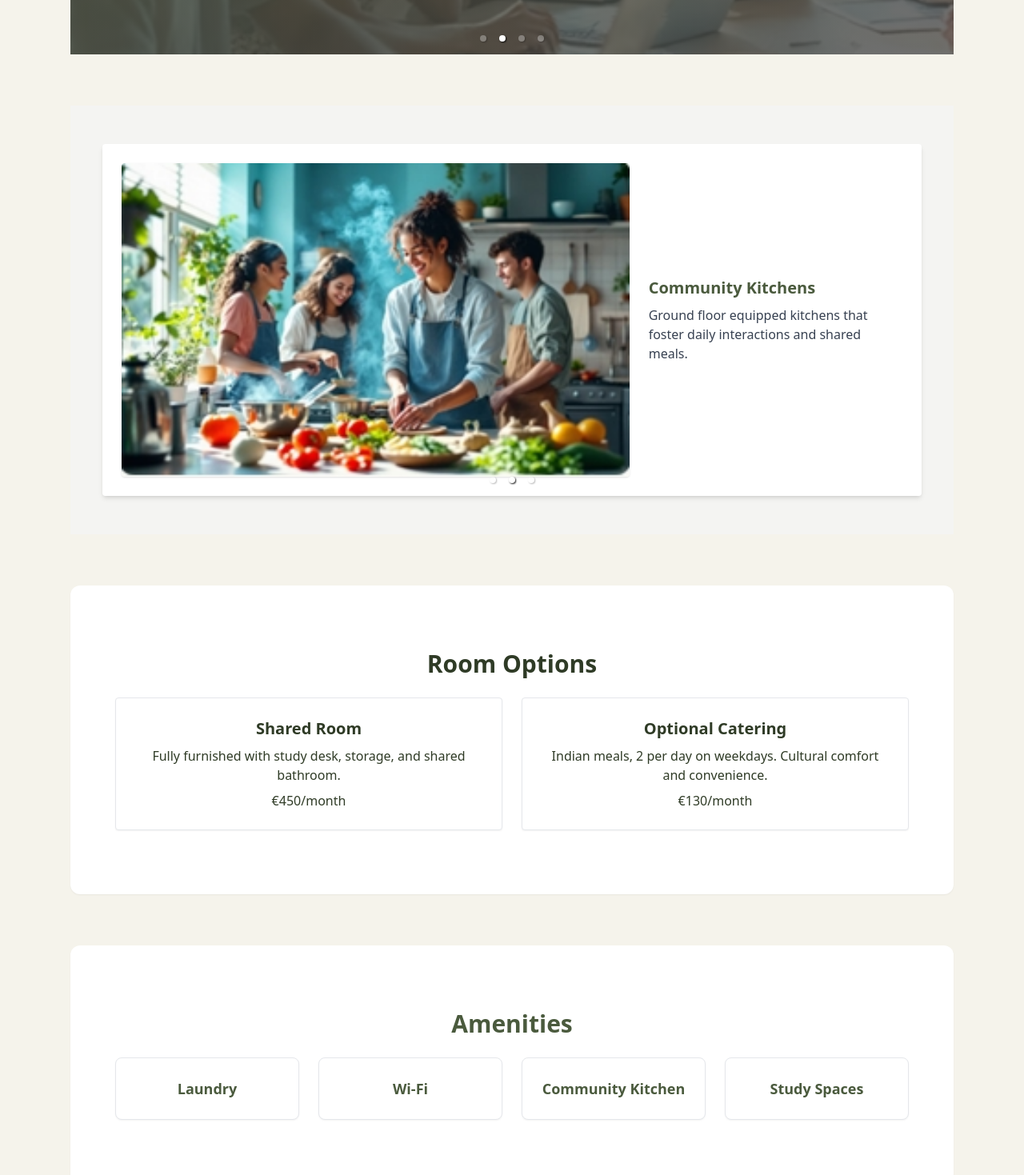
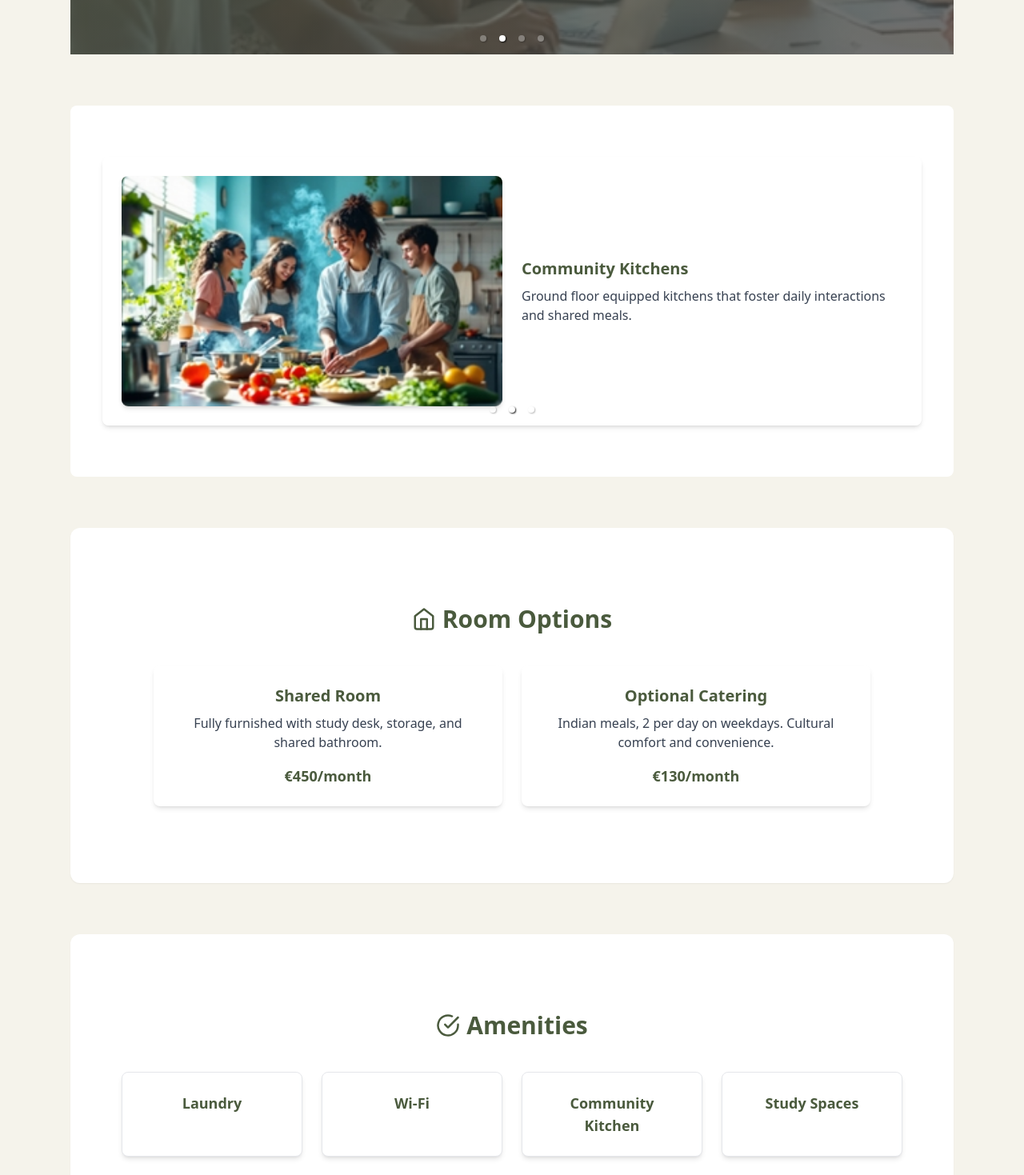
Before and after one commit to chadayananagha/Moyo-Hostel, a React (Vite) app: page / in a window 1280 px wide. Shown: the part 680-2149 px from the top of the page at 80% size. Built offline with nearby package versions, Linux system fonts and the light colour scheme.

Commit message:
changes in alignment in footer quick links scrolling up and some alignments in home page

```diff
--- a/src/App.jsx
+++ b/src/App.jsx
@@ -1,7 +1,8 @@
 import React from "react";
-import { Routes, Route } from "react-router-dom";
+import { Routes, Route, useLocation } from "react-router-dom";
 import Header from "./components/Header";
 import Footer from "./components/Footer";
+import ScrollToTop from "./components/ScrollToTop";
 import Home from "./pages/Home";
 import Contact from "./pages/Contact";
 import Login from "./pages/Login";
@@ -14,6 +15,7 @@ export default function App() {
   return (
     <div className="bg-moyo-light text-moyo-text font-sans min-h-screen flex flex-col">
       <Header />
+      <ScrollToTop />
       <main className="flex-grow">
         <Routes>
           <Route path="/" element={<Home />} />
--- a/src/components/Amenities.jsx
+++ b/src/components/Amenities.jsx
@@ -1,18 +1,23 @@
 import React from "react";
+import { FiCheckCircle } from "react-icons/fi";
 
 export default function Amenities() {
   const items = ["Laundry", "Wi-Fi", "Community Kitchen", "Study Spaces"];
 
   return (
-    <section className="px-6 py-12 text-moyo-dark">
-      <h2 className="text-3xl font-bold text-center mb-6">Amenities</h2>
-      <div className="grid grid-cols-1 sm:grid-cols-2 md:grid-cols-4 gap-6">
+    <section className="px-4 sm:px-6 md:px-8 py-12 sm:py-16 text-moyo-dark animate-fadeIn">
+      <h2 className="text-2xl sm:text-3xl font-bold text-center mb-8 sm:mb-10 flex items-center justify-center gap-2">
+        <FiCheckCircle /> Amenities
+      </h2>
+      <div className="grid grid-cols-1 sm:grid-cols-2 md:grid-cols-4 gap-6 max-w-full sm:max-w-5xl mx-auto">
         {items.map((item, index) => (
           <div
             key={index}
-            className="bg-white border border-gray-200 rounded-lg shadow-sm p-6 text-center hover:shadow-md transition"
+            className="bg-white border border-gray-200 rounded-lg shadow-md p-4 sm:p-6 text-center hover:shadow-lg transition"
           >
-            <span className="text-lg font-semibold">{item}</span>
+            <span className="text-base sm:text-lg font-semibold text-moyo-dark">
+              {item}
+            </span>
           </div>
         ))}
       </div>
--- a/src/components/Header.jsx
+++ b/src/components/Header.jsx
@@ -43,9 +43,21 @@ export default function Header() {
         </div>
       </div>
 
-      {/* Transparent Drawer */}
+      {/* Drawer + Overlay */}
       <AnimatePresence>
         {menuOpen && (
+          <>
+            {/* Overlay */}
+            <motion.div
+              initial={{ opacity: 0 }}
+              animate={{ opacity: 0.5 }}
+              exit={{ opacity: 0 }}
+              transition={{ duration: 0.3 }}
+              className="fixed inset-0 bg-black z-40"
+              onClick={() => setMenuOpen(false)}
+            />
+
+            {/* Drawer */}
             <motion.div
               initial={{ x: 300 }}
               animate={{ x: 0 }}
@@ -94,6 +106,7 @@ export default function Header() {
                 </Link>
               </div>
             </motion.div>
+          </>
         )}
       </AnimatePresence>
     </header>
--- a/src/components/ImageCarousel.jsx
+++ b/src/components/ImageCarousel.jsx
@@ -8,7 +8,8 @@ import amenities from "../assets/amenities.jpeg";
 
 export default function ImageCarousel() {
   return (
-    <section className="py-12 px-6 bg-[#f4f4f2]">
+    <section className="bg-white px-4 sm:px-6 md:px-8 py-12 sm:py-16 text-moyo-dark animate-fadeIn rounded-lg">
+      <div className="max-w-full sm:max-w-5xl mx-auto rounded-lg shadow-md overflow-hidden">
         <Carousel
           autoPlay
           infiniteLoop
@@ -16,62 +17,68 @@ export default function ImageCarousel() {
           showStatus={false}
           interval={4000}
           transitionTime={600}
-        className="max-w-5xl mx-auto rounded overflow-hidden shadow-md"
         >
           {/* Premium Rooms */}
-        <div className="flex flex-col sm:flex-row items-center bg-white p-6 gap-6">
+          <div className="flex flex-col sm:flex-row items-center bg-white p-4 sm:p-6 gap-6">
+            <div className="w-full sm:w-1/2 h-64 sm:h-72 overflow-hidden flex items-center justify-center rounded-lg shadow-md">
               <img
                 src={premiumRoom}
                 alt="Premium Rooms"
-            className="w-full sm:w-1/2 rounded shadow"
+                className="object-cover w-full h-full"
               />
+            </div>
             <div className="sm:w-1/2 text-left">
-            <h3 className="text-xl font-semibold mb-2 text-moyo-dark">
+              <h3 className="text-lg sm:text-xl font-semibold mb-2 text-moyo-dark">
                 Premium Rooms
               </h3>
-            <p className="text-gray-700 text-base">
-              Fully furnished, 16 students per floor, shared bathrooms. Designed
-              for comfort and connection.
+              <p className="text-sm sm:text-base text-gray-700">
+                Fully furnished, 16 students per floor, shared bathrooms.
+                Designed for comfort and connection.
               </p>
             </div>
           </div>
 
           {/* Community Kitchens */}
-        <div className="flex flex-col sm:flex-row items-center bg-white p-6 gap-6">
+          <div className="flex flex-col sm:flex-row items-center bg-white p-4 sm:p-6 gap-6">
+            <div className="w-full sm:w-1/2 h-64 sm:h-72 overflow-hidden flex items-center justify-center rounded-lg shadow-md">
               <img
                 src={communityKitchen}
                 alt="Community Kitchens"
-            className="w-full sm:w-1/2 rounded shadow"
+                className="object-cover w-full h-full"
               />
+            </div>
             <div className="sm:w-1/2 text-left">
-            <h3 className="text-xl font-semibold mb-2 text-moyo-dark">
+              <h3 className="text-lg sm:text-xl font-semibold mb-2 text-moyo-dark">
                 Community Kitchens
               </h3>
-            <p className="text-gray-700 text-base">
-              Ground floor equipped kitchens that foster daily interactions and
-              shared meals.
+              <p className="text-sm sm:text-base text-gray-700">
+                Ground floor equipped kitchens that foster daily interactions
+                and shared meals.
               </p>
             </div>
           </div>
 
           {/* Full Amenities */}
-        <div className="flex flex-col sm:flex-row items-center bg-white p-6 gap-6">
+          <div className="flex flex-col sm:flex-row items-center bg-white p-4 sm:p-6 gap-6">
+            <div className="w-full sm:w-1/2 h-64 sm:h-72 overflow-hidden flex items-center justify-center rounded-lg shadow-md">
               <img
                 src={amenities}
                 alt="Full Amenities"
-            className="w-full sm:w-1/2 rounded shadow"
+                className="object-cover w-full h-full"
               />
+            </div>
             <div className="sm:w-1/2 text-left">
-            <h3 className="text-xl font-semibold mb-2 text-moyo-dark">
+              <h3 className="text-lg sm:text-xl font-semibold mb-2 text-moyo-dark">
                 Full Amenities
               </h3>
-            <p className="text-gray-700 text-base">
+              <p className="text-sm sm:text-base text-gray-700">
                 Laundry, drying facilities, and daily maintenance included —
                 everything you need for hassle-free living.
               </p>
             </div>
           </div>
         </Carousel>
+      </div>
     </section>
   );
 }
--- a/src/components/RoomOptions.jsx
+++ b/src/components/RoomOptions.jsx
@@ -1,22 +1,36 @@
 import React from "react";
+import { FiHome, FiCoffee } from "react-icons/fi";
 
 export default function RoomOptions() {
   return (
-    <section id="rooms" className="px-6 py-12">
-      <h2 className="text-3xl font-bold text-center mb-6">Room Options</h2>
-      <div className="grid grid-cols-1 sm:grid-cols-2 gap-6">
-        <div className="border rounded p-6 shadow-sm bg-white text-center">
-          <h4 className="text-xl font-semibold mb-2">Shared Room</h4>
-          <p>Fully furnished with study desk, storage, and shared bathroom.</p>
-          <p className="mt-2 font-medium">€450/month</p>
+    <section
+      id="rooms"
+      className="px-4 sm:px-6 md:px-8 py-12 sm:py-16 text-moyo-dark animate-fadeIn"
+    >
+      <h2 className="text-2xl sm:text-3xl font-bold text-center mb-8 sm:mb-10 flex items-center justify-center gap-2">
+        <FiHome /> Room Options
+      </h2>
+      <div className="grid grid-cols-1 sm:grid-cols-2 gap-6 max-w-full sm:max-w-4xl mx-auto">
+        <div className="bg-white rounded-lg shadow-md p-4 sm:p-6 text-center hover:shadow-lg transition">
+          <h4 className="text-lg sm:text-xl font-semibold mb-2">Shared Room</h4>
+          <p className="text-gray-700 text-sm sm:text-base">
+            Fully furnished with study desk, storage, and shared bathroom.
+          </p>
+          <p className="mt-4 text-moyo-dark font-semibold text-base sm:text-lg">
+            €450/month
+          </p>
         </div>
-        <div className="border rounded p-6 shadow-sm bg-white text-center">
-          <h4 className="text-xl font-semibold mb-2">Optional Catering</h4>
-          <p>
+        <div className="bg-white rounded-lg shadow-md p-4 sm:p-6 text-center hover:shadow-lg transition">
+          <h4 className="text-lg sm:text-xl font-semibold mb-2">
+            Optional Catering
+          </h4>
+          <p className="text-gray-700 text-sm sm:text-base">
             Indian meals, 2 per day on weekdays. Cultural comfort and
             convenience.
           </p>
-          <p className="mt-2 font-medium">€130/month</p>
+          <p className="mt-4 text-moyo-dark font-semibold text-base sm:text-lg">
+            €130/month
+          </p>
         </div>
       </div>
     </section>
--- /dev/null
+++ b/src/components/ScrollToTop.jsx
@@ -0,0 +1,12 @@
+import { useEffect } from "react";
+import { useLocation } from "react-router-dom";
+
+export default function ScrollToTop() {
+  const { pathname } = useLocation();
+
+  useEffect(() => {
+    window.scrollTo({ top: 0, behavior: "smooth" });
+  }, [pathname]);
+
+  return null;
+}
--- a/src/components/WhyMoyo.jsx
+++ b/src/components/WhyMoyo.jsx
@@ -1,12 +1,13 @@
 import React from "react";
+import { FiHeart } from "react-icons/fi";
 
 export default function WhyMoyo() {
   return (
-    <section className="text-moyo-dark px-6 py-12">
-      <h2 className="text-3xl font-bold text-center mb-6">
-        Why Moyo Feels Like Home
+    <section className="text-moyo-dark px-4 sm:px-6 md:px-8 py-12 sm:py-16 animate-fadeIn">
+      <h2 className="text-2xl sm:text-3xl font-bold text-center mb-8 sm:mb-10 flex items-center justify-center gap-2">
+        <FiHeart className="shrink-0" /> Why Moyo Feels Like Home
       </h2>
-      <div className="space-y-4 text-base sm:text-lg max-w-3xl mx-auto">
+      <div className="max-w-full sm:max-w-3xl mx-auto bg-white rounded shadow p-4 sm:p-6 text-sm sm:text-base md:text-lg leading-relaxed space-y-4">
         <p>
           Moyo Hostel is designed specifically for international students,
           especially from India. We offer a safe, welcoming space with optional
```
Also changed, not shown: src/components/CheckAvailabilityCTA.jsx (+9 -6 lines), src/pages/Contact.jsx (+38 -19 lines). Lines whose indentation alone changed are shown as unchanged.
